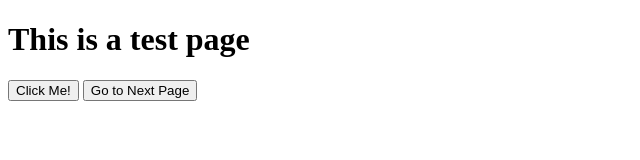
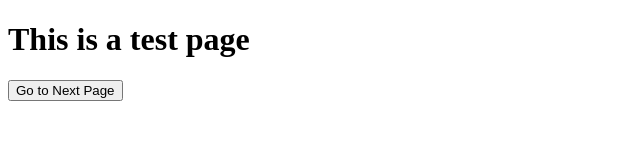
Before and after one commit to elervag/website.github.io, a plain HTML site: page index.html in a window 1280 px wide. Shown: the whole page, without its empty margins (0-640 px from the left). Drawn offline with Linux system fonts and the light colour scheme.

Commit message:
Update index.html

```diff
--- a/index.html
+++ b/index.html
@@ -8,8 +8,6 @@
 <body>
    <!-- Your web page content goes here -->
    <h1>This is a test page</h1>
-   <!-- Basic Button -->
-   <button>Click Me!</button>
    <button onclick="window.location.href='https://www.google.com/?safe=active&ssui=on';">Go to Next Page</button>
 </body>
 
```
